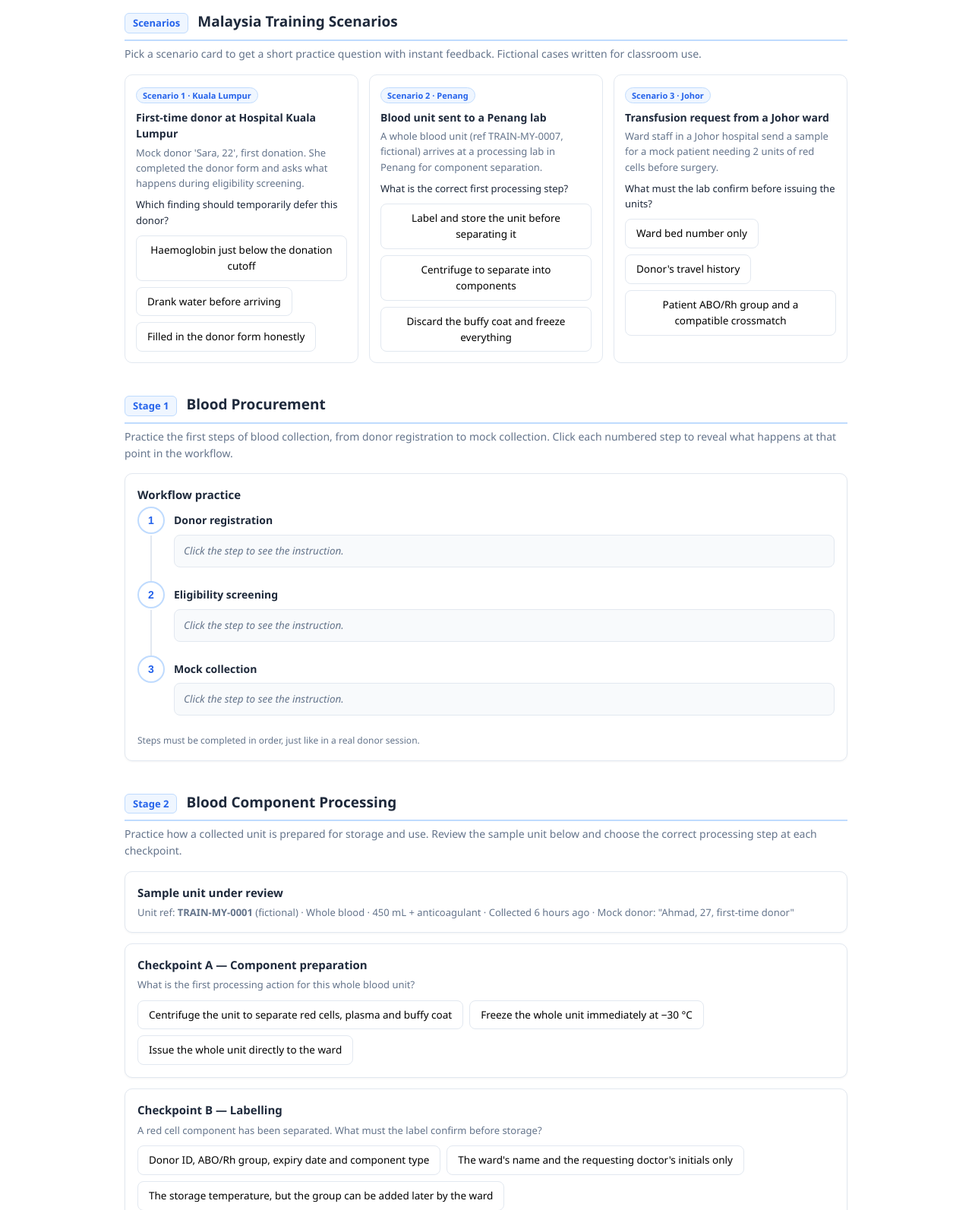
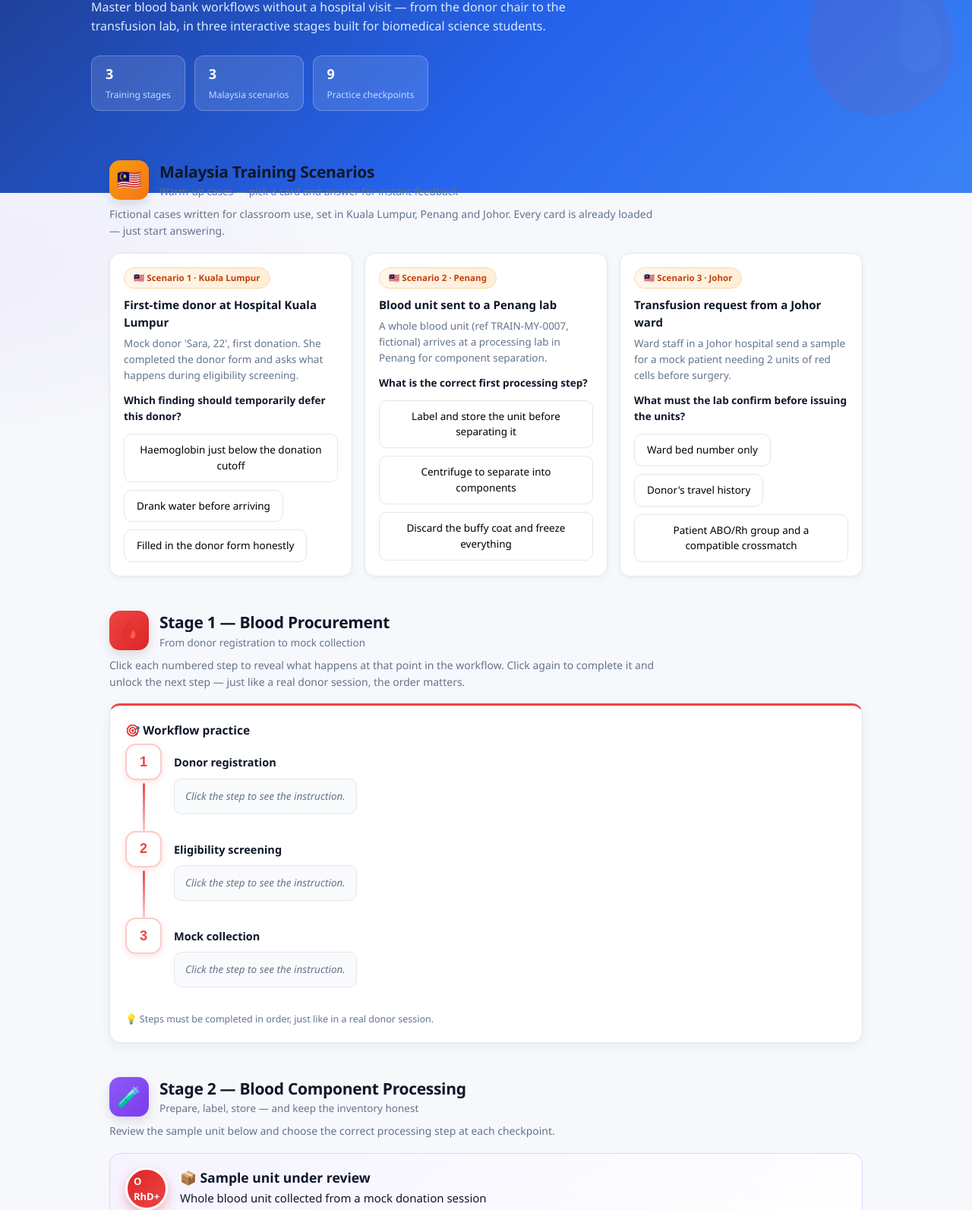
Before and after one commit to chuanloo-code/blood-bank-training-framework, a plain HTML site: page index.html in a window 1280 px wide. Shown: the part 159-1752 px from the top of the page at 76% size. Drawn offline with Linux system fonts and the light colour scheme.

Commit message:
Redesign: gradient hero, themed stages, richer cards

```diff
--- a/index.html
+++ b/index.html
@@ -6,98 +6,172 @@
 <title>Blood Bank Training Framework</title>
 <style>
   :root{
-    --blue:#2563eb; --blue-soft:#eff6ff; --blue-mid:#bfdbfe;
-    --ink:#1e293b; --muted:#64748b; --line:#e2e8f0;
-    --green:#16a34a; --green-bg:#f0fdf4; --red:#dc2626; --red-bg:#fef2f2;
-    --amber-bg:#fffbeb; --amber:#b45309;
+    --blue:#2563eb; --blue-deep:#1e40af; --blue-soft:#eff6ff; --blue-mid:#bfdbfe;
+    --ink:#0f172a; --muted:#64748b; --line:#e2e8f0;
+    --green:#059669; --green-bg:#ecfdf5; --red:#dc2626; --red-bg:#fef2f2;
+    --amber:#d97706; --amber-bg:#fffbeb;
+    --s1:#ef4444; --s1-bg:#fef2f2;      /* procurement — red */
+    --s2:#8b5cf6; --s2-bg:#f5f3ff;      /* processing — violet */
+    --s3:#0ea5e9; --s3-bg:#f0f9ff;      /* transfusion — sky */
+    --radius:14px;
   }
   *{box-sizing:border-box; margin:0; padding:0;}
+  html{scroll-behavior:smooth;}
   body{
-    font-family:"Segoe UI", Arial, sans-serif; background:#ffffff; color:var(--ink);
+    font-family:"Segoe UI", Arial, sans-serif; color:var(--ink);
     line-height:1.55; font-size:15px;
+    background:
+      radial-gradient(1200px 500px at 85% -100px, rgba(37,99,235,.10), transparent 60%),
+      radial-gradient(900px 400px at -100px 500px, rgba(139,92,246,.08), transparent 60%),
+      #f6f8fc;
   }
+  /* ===== Hero ===== */
   header{
-    background:var(--blue); color:#fff; padding:26px 24px;
+    position:relative; overflow:hidden;
+    background:linear-gradient(135deg, #1e3a8a 0%, #2563eb 55%, #3b82f6 100%);
+    color:#fff; padding:56px 24px 108px;
   }
-  header .wrap{max-width:1000px; margin:0 auto;}
-  header h1{font-size:24px; font-weight:600;}
-  header p{color:#dbeafe; margin-top:4px; font-size:14px;}
-  .badge{display:inline-block; background:rgba(255,255,255,.15); border:1px solid rgba(255,255,255,.35);
-    padding:2px 10px; border-radius:999px; font-size:12px; margin-top:10px;}
-  main{max-width:1000px; margin:0 auto; padding:24px;}
-  section{margin-bottom:40px;}
-  .stage-head{display:flex; align-items:baseline; gap:12px; border-bottom:2px solid var(--blue-mid); padding-bottom:8px; margin-bottom:6px;}
-  .stage-num{background:var(--blue-soft); color:var(--blue); border:1px solid var(--blue-mid);
-    font-weight:700; padding:2px 10px; border-radius:6px; font-size:13px; white-space:nowrap;}
-  h2{font-size:19px; font-weight:600;}
-  .purpose{color:var(--muted); font-size:14px; margin-bottom:16px;}
+  header::after{
+    content:"🩸"; position:absolute; right:-30px; top:-40px; font-size:260px;
+    opacity:.08; transform:rotate(-12deg);
+  }
+  header .wrap{max-width:1040px; margin:0 auto; position:relative; z-index:1;}
+  .kicker{
+    display:inline-flex; align-items:center; gap:8px;
+    background:rgba(255,255,255,.14); border:1px solid rgba(255,255,255,.3);
+    padding:5px 14px; border-radius:999px; font-size:12.5px; font-weight:600; letter-spacing:.4px;
+    text-transform:uppercase; margin-bottom:16px; backdrop-filter:blur(4px);
+  }
+  header h1{font-size:34px; font-weight:700; letter-spacing:-.5px; line-height:1.2;}
+  header h1 .accent{color:#93c5fd;}
+  header p.lede{color:#dbeafe; margin-top:12px; font-size:16px; max-width:640px;}
+  .hero-stats{display:flex; gap:12px; margin-top:26px; flex-wrap:wrap;}
+  .stat{
+    background:rgba(255,255,255,.12); border:1px solid rgba(255,255,255,.25);
+    border-radius:12px; padding:10px 18px; backdrop-filter:blur(4px);
+  }
+  .stat b{display:block; font-size:18px;}
+  .stat span{font-size:12px; color:#bfdbfe;}
+  /* ===== Layout ===== */
+  main{max-width:1040px; margin:-44px auto 0; padding:0 24px 40px; position:relative; z-index:2;}
+  section{margin-bottom:44px;}
+  .stage-head{display:flex; align-items:center; gap:14px; margin-bottom:6px;}
+  .stage-icon{
+    width:52px; height:52px; border-radius:14px; display:flex; align-items:center; justify-content:center;
+    font-size:26px; flex-shrink:0; box-shadow:0 6px 14px rgba(15,23,42,.12);
+  }
+  .icon-scenarios{background:linear-gradient(135deg,#f59e0b,#f97316);}
+  .icon-s1{background:linear-gradient(135deg,#ef4444,#dc2626);}
+  .icon-s2{background:linear-gradient(135deg,#8b5cf6,#7c3aed);}
+  .icon-s3{background:linear-gradient(135deg,#0ea5e9,#0284c7);}
+  h2{font-size:21px; font-weight:700; letter-spacing:-.3px;}
+  .stage-sub{color:var(--muted); font-size:13.5px;}
+  .purpose{color:var(--muted); font-size:14px; margin:8px 0 18px; max-width:720px;}
   .card{
-    background:#fff; border:1px solid var(--line); border-radius:10px; padding:16px;
-    box-shadow:0 1px 3px rgba(15,23,42,.05); margin-bottom:14px;
+    background:#fff; border:1px solid var(--line); border-radius:var(--radius); padding:20px;
+    box-shadow:0 4px 16px rgba(15,23,42,.06); margin-bottom:16px;
   }
-  .card h3{font-size:15px; font-weight:600; margin-bottom:4px;}
-  .card .sub{color:var(--muted); font-size:13px;}
-  /* scenario cards */
-  .scenarios{display:grid; grid-template-columns:repeat(auto-fit,minmax(280px,1fr)); gap:14px; margin-bottom:18px;}
+  .card h3{font-size:15.5px; font-weight:700; margin-bottom:6px; display:flex; align-items:center; gap:8px;}
+  .card .sub{color:var(--muted); font-size:13.5px;}
+  /* section accent bars */
+  #scenarios-section .card, .scenario{border-top:3px solid #f59e0b;}
+  #stage1 .card{border-top:3px solid var(--s1);}
+  #stage2 .card{border-top:3px solid var(--s2);}
+  #stage3 .card{border-top:3px solid var(--s3);}
+  /* ===== Scenario cards ===== */
+  .scenarios{display:grid; grid-template-columns:repeat(auto-fit,minmax(290px,1fr)); gap:16px; margin-bottom:8px;}
   .scenario{
-    border:1px solid var(--line); border-radius:10px; padding:14px; cursor:pointer;
-    background:#fff; text-align:left; font:inherit; transition:border-color .15s, box-shadow .15s;
-    display:block; width:100%;
+    border:1px solid var(--line); border-radius:var(--radius); padding:18px; cursor:default;
+    background:#fff; text-align:left; font:inherit; display:block; width:100%;
+    transition:transform .15s, box-shadow .15s; box-shadow:0 2px 8px rgba(15,23,42,.05);
   }
-  .scenario:hover{border-color:var(--blue); box-shadow:0 2px 6px rgba(37,99,235,.12);}
-  .scenario.selected{border-color:var(--blue); background:var(--blue-soft);}
-  .scenario .tag{display:inline-block; background:var(--blue-soft); color:var(--blue); font-size:11px;
-    font-weight:600; padding:1px 8px; border-radius:999px; border:1px solid var(--blue-mid); margin-bottom:8px;}
-  .scenario h4{font-size:14px; margin-bottom:4px;}
-  .scenario p{font-size:13px; color:var(--muted);}
-  .scenario .q{margin-top:8px; font-size:13px; color:var(--ink); font-weight:500;}
-  /* steps */
-  .steps{display:flex; flex-direction:column; gap:0;}
-  .step-row{display:flex; gap:12px; position:relative; padding-bottom:18px;}
+  .scenario:hover{transform:translateY(-3px); box-shadow:0 10px 24px rgba(15,23,42,.12);}
+  .scenario .tag{
+    display:inline-flex; align-items:center; gap:6px;
+    background:linear-gradient(135deg,#fff7ed,#ffedd5); color:#c2410c; font-size:11.5px;
+    font-weight:700; padding:4px 12px; border-radius:999px; border:1px solid #fed7aa; margin-bottom:10px;
+  }
+  .scenario h4{font-size:15px; margin-bottom:6px; font-weight:700;}
+  .scenario p{font-size:13.5px; color:var(--muted);}
+  .scenario .q{margin-top:12px; font-size:13.5px; color:var(--ink); font-weight:600;}
+  /* ===== Choices & feedback ===== */
+  .choices{display:flex; flex-wrap:wrap; gap:10px; margin-top:12px;}
+  .choice{
+    border:1.5px solid var(--line); background:#fff; border-radius:10px; padding:10px 16px;
+    cursor:pointer; font:inherit; font-size:13.5px; transition:all .15s;
+  }
+  .choice:hover:not(:disabled){border-color:var(--blue); background:var(--blue-soft); transform:translateY(-1px);}
+  .choice:disabled{cursor:default; opacity:.72;}
+  .choice.correct{background:var(--green-bg); border-color:var(--green); color:var(--green); font-weight:700; opacity:1;}
+  .choice.wrong{background:var(--red-bg); border-color:var(--red); color:var(--red); opacity:1;}
+  .feedback{margin-top:12px; border-radius:10px; padding:12px 14px; font-size:13.5px; display:none; line-height:1.5;}
+  .feedback.show{display:flex; gap:8px; align-items:flex-start;}
+  .feedback::before{font-size:16px;}
+  .feedback.ok{background:var(--green-bg); border:1px solid #a7f3d0; color:#065f46;}
+  .feedback.ok::before{content:"✅";}
+  .feedback.no{background:var(--red-bg); border:1px solid #fecaca; color:#7f1d1d;}
+  .feedback.no::before{content:"❌";}
+  /* ===== Stage 1 timeline ===== */
+  .step-row{display:flex; gap:16px; position:relative; padding-bottom:22px;}
   .step-row:not(:last-child)::before{
-    content:""; position:absolute; left:17px; top:38px; bottom:0; width:2px; background:var(--line);
+    content:""; position:absolute; left:23px; top:52px; bottom:0; width:3px; border-radius:2px;
+    background:linear-gradient(var(--s1), #fecaca);
   }
   .step-btn{
-    flex-shrink:0; width:36px; height:36px; border-radius:50%; border:2px solid var(--blue-mid);
-    background:#fff; color:var(--blue); font-weight:700; cursor:pointer; font-size:14px;
-    transition:background .15s, color .15s;
+    flex-shrink:0; width:48px; height:48px; border-radius:14px; border:2px solid #fecaca;
+    background:#fff; color:var(--s1); font-weight:800; cursor:pointer; font-size:18px;
+    transition:all .15s; box-shadow:0 3px 8px rgba(239,68,68,.15);
   }
-  .step-btn:hover{background:var(--blue-soft);}
-  .step-btn.active{background:var(--blue); border-color:var(--blue); color:#fff;}
+  .step-btn:hover{background:var(--s1-bg); transform:scale(1.06);}
+  .step-btn.active{background:var(--s1); border-color:var(--s1); color:#fff;}
   .step-btn.done{background:var(--green-bg); border-color:var(--green); color:var(--green);}
-  .step-body{flex:1;}
-  .step-title{font-weight:600; font-size:14px; padding-top:7px;}
+  .step-title{font-weight:700; font-size:14.5px; padding-top:13px;}
   .step-result{
-    margin-top:8px; background:var(--blue-soft); border:1px solid var(--blue-mid);
-    border-radius:8px; padding:10px 12px; font-size:13.5px;
+    margin-top:10px; background:var(--s1-bg); border:1px solid #fecaca;
+    border-radius:10px; padding:12px 14px; font-size:13.5px; max-width:720px;
   }
   .step-result.locked{color:var(--muted); font-style:italic; background:#f8fafc; border-color:var(--line);}
-  /* choices */
-  .choices{display:flex; flex-wrap:wrap; gap:8px; margin-top:10px;}
-  .choice{
-    border:1px solid var(--line); background:#fff; border-radius:8px; padding:8px 14px;
-    cursor:pointer; font:inherit; font-size:13.5px; transition:border-color .15s, background .15s;
+  /* ===== Sample unit panel (Stage 2) ===== */
+  .unit-panel{
+    background:linear-gradient(135deg, var(--s2-bg), #fff); border:1px solid #ddd6fe;
+    border-radius:var(--radius); padding:18px 20px; margin-bottom:16px;
+    display:flex; gap:16px; align-items:flex-start;
   }
-  .choice:hover:not(:disabled){border-color:var(--blue); background:var(--blue-soft);}
-  .choice:disabled{cursor:default; opacity:.75;}
-  .choice.correct{background:var(--green-bg); border-color:var(--green); color:var(--green); font-weight:600; opacity:1;}
-  .choice.wrong{background:var(--red-bg); border-color:var(--red); color:var(--red); opacity:1;}
-  .feedback{margin-top:10px; border-radius:8px; padding:10px 12px; font-size:13.5px; display:none;}
-  .feedback.show{display:block;}
-  .feedback.ok{background:var(--green-bg); border:1px solid #bbf7d0; color:var(--green); font-weight:600;}
-  .feedback.no{background:var(--red-bg); border:1px solid #fecaca; color:var(--red); font-weight:600;}
-  .feedback.info{background:var(--amber-bg); border:1px solid #fde68a; color:var(--amber);}
-  footer{max-width:1000px; margin:0 auto; padding:0 24px 30px; color:var(--muted); font-size:12px;}
-  .note{font-size:12px; color:var(--muted); margin-top:6px;}
+  .unit-badge{
+    width:56px; height:56px; border-radius:50%; background:linear-gradient(135deg,#dc2626,#ef4444);
+    color:#fff; display:flex; align-items:center; justify-content:center; font-weight:800;
+    font-size:13px; flex-shrink:0; box-shadow:0 6px 14px rgba(220,38,38,.3); border:3px solid #fff;
+  }
+  .unit-meta{display:flex; flex-wrap:wrap; gap:8px; margin-top:10px;}
+  .chip{
+    background:#fff; border:1px solid var(--line); border-radius:999px; padding:4px 12px;
+    font-size:12px; color:var(--muted); font-weight:600;
+  }
+  .chip b{color:var(--ink);}
+  .note{font-size:12.5px; color:var(--muted); margin-top:10px;}
+  .divider{height:1px; background:linear-gradient(90deg, transparent, var(--line), transparent); margin:16px 0;}
+  footer{
+    max-width:1040px; margin:0 auto; padding:0 24px 40px; color:var(--muted); font-size:12.5px;
+    text-align:center;
+  }
+  footer .foot-card{
+    background:#fff; border:1px solid var(--line); border-radius:12px; padding:14px 20px;
+    box-shadow:0 2px 8px rgba(15,23,42,.05);
+  }
 </style>
 </head>
 <body>
 
 <header>
   <div class="wrap">
-    <h1>Blood Bank Training Framework</h1>
-    <p>Simulated blood bank workflows for biomedical science students — procurement, processing, and transfusion testing.</p>
-    <span class="badge">Training simulation only — all data is fictional sample data</span>
+    <span class="kicker">🩸 Simulation · No real patient data</span>
+    <h1>Blood Bank <span class="accent">Training Framework</span></h1>
+    <p class="lede">Master blood bank workflows without a hospital visit — from the donor chair to the transfusion lab, in three interactive stages built for biomedical science students.</p>
+    <div class="hero-stats">
+      <div class="stat"><b>3</b><span>Training stages</span></div>
+      <div class="stat"><b>3</b><span>Malaysia scenarios</span></div>
+      <div class="stat"><b>9</b><span>Practice checkpoints</span></div>
+    </div>
   </div>
 </header>
 
@@ -106,23 +180,29 @@
   <!-- ======== SCENARIO CARDS ======== -->
   <section id="scenarios-section">
     <div class="stage-head">
-      <span class="stage-num">Scenarios</span>
-      <h2>Malaysia Training Scenarios</h2>
+      <div class="stage-icon icon-scenarios">🇲🇾</div>
+      <div>
+        <h2>Malaysia Training Scenarios</h2>
+        <div class="stage-sub">Warm-up cases — pick a card and answer for instant feedback</div>
+      </div>
     </div>
-    <p class="purpose">Pick a scenario card to get a short practice question with instant feedback. Fictional cases written for classroom use.</p>
+    <p class="purpose">Fictional cases written for classroom use, set in Kuala Lumpur, Penang and Johor. Every card is already loaded — just start answering.</p>
     <div class="scenarios" id="scenarioList"></div>
   </section>
 
   <!-- ======== STAGE 1 ======== -->
   <section id="stage1">
     <div class="stage-head">
-      <span class="stage-num">Stage 1</span>
-      <h2>Blood Procurement</h2>
+      <div class="stage-icon icon-s1">🩸</div>
+      <div>
+        <h2>Stage 1 — Blood Procurement</h2>
+        <div class="stage-sub">From donor registration to mock collection</div>
+      </div>
     </div>
-    <p class="purpose">Practice the first steps of blood collection, from donor registration to mock collection. Click each numbered step to reveal what happens at that point in the workflow.</p>
+    <p class="purpose">Click each numbered step to reveal what happens at that point in the workflow. Click again to complete it and unlock the next step — just like a real donor session, the order matters.</p>
 
     <div class="card">
-      <h3>Workflow practice</h3>
+      <h3>🎯 Workflow practice</h3>
       <div class="steps" id="steps1">
         <div class="step-row">
           <button class="step-btn" data-step="0">1</button>
@@ -146,25 +226,37 @@
           </div>
         </div>
       </div>
-      <p class="note">Steps must be completed in order, just like in a real donor session.</p>
+      <p class="note">💡 Steps must be completed in order, just like in a real donor session.</p>
     </div>
   </section>
 
   <!-- ======== STAGE 2 ======== -->
   <section id="stage2">
     <div class="stage-head">
-      <span class="stage-num">Stage 2</span>
-      <h2>Blood Component Processing</h2>
+      <div class="stage-icon icon-s2">🧪</div>
+      <div>
+        <h2>Stage 2 — Blood Component Processing</h2>
+        <div class="stage-sub">Prepare, label, store — and keep the inventory honest</div>
+      </div>
     </div>
-    <p class="purpose">Practice how a collected unit is prepared for storage and use. Review the sample unit below and choose the correct processing step at each checkpoint.</p>
+    <p class="purpose">Review the sample unit below and choose the correct processing step at each checkpoint.</p>
 
-    <div class="card">
-      <h3>Sample unit under review</h3>
-      <p class="sub">Unit ref: <strong>TRAIN-MY-0001</strong> (fictional) · Whole blood · 450 mL + anticoagulant · Collected 6 hours ago · Mock donor: "Ahmad, 27, first-time donor"</p>
+    <div class="unit-panel">
+      <div class="unit-badge">O<br>RhD+</div>
+      <div>
+        <h3 style="margin-bottom:2px;">📦 Sample unit under review</h3>
+        <div class="sub">Whole blood unit collected from a mock donation session</div>
+        <div class="unit-meta">
+          <span class="chip">Ref: <b>TRAIN-MY-0001</b> (fictional)</span>
+          <span class="chip">Volume: <b>450 mL + anticoagulant</b></span>
+          <span class="chip">Age: <b>collected 6 hours ago</b></span>
+          <span class="chip">Mock donor: <b>Ahmad, 27, first-time donor</b></span>
+        </div>
+      </div>
     </div>
 
     <div class="card">
-      <h3>Checkpoint A — Component preparation</h3>
+      <h3>⚙️ Checkpoint A — Component preparation</h3>
       <p class="sub">What is the first processing action for this whole blood unit?</p>
       <div class="choices" data-quiz="A">
         <button class="choice" data-ok="0">Centrifuge the unit to separate red cells, plasma and buffy coat</button>
@@ -175,7 +267,7 @@
     </div>
 
     <div class="card">
-      <h3>Checkpoint B — Labelling</h3>
+      <h3>🏷️ Checkpoint B — Labelling</h3>
       <p class="sub">A red cell component has been separated. What must the label confirm before storage?</p>
       <div class="choices" data-quiz="B">
         <button class="choice" data-ok="1">Donor ID, ABO/Rh group, expiry date and component type</button>
@@ -186,7 +278,7 @@
     </div>
 
     <div class="card">
-      <h3>Checkpoint C — Storage &amp; inventory notes</h3>
+      <h3>❄️ Checkpoint C — Storage &amp; inventory notes</h3>
       <p class="sub">Where should red cells and fresh plasma from this unit be stored, and what must the inventory record show?</p>
       <div class="choices" data-quiz="C">
         <button class="choice" data-ok="2">Red cells at 2–6 °C, plasma frozen; inventory logs unit ID, group and expiry</button>
@@ -200,13 +292,16 @@
   <!-- ======== STAGE 3 ======== -->
   <section id="stage3">
     <div class="stage-head">
-      <span class="stage-num">Stage 3</span>
-      <h2>Clinical Transfusion Laboratory</h2>
+      <div class="stage-icon icon-s3">🔬</div>
+      <div>
+        <h2>Stage 3 — Clinical Transfusion Laboratory</h2>
+        <div class="stage-sub">The final safety net before blood reaches the patient</div>
+      </div>
     </div>
     <p class="purpose">Practice the lab checks done before a transfusion. Match the specimen below to the correct testing and component choice.</p>
 
     <div class="card">
-      <h3>Specimen reception &amp; verification</h3>
+      <h3>📥 Specimen reception &amp; verification</h3>
       <p class="sub">Request received (fictional): Ward 4B, mock patient "Raj, 54" · Sample tube labelled "Raj, Ward 4B, bed 12" · Request: 2 units red cells.</p>
       <div class="choices" data-quiz="D">
         <button class="choice" data-ok="0">Check sample label against the request form, then verify patient details and sample integrity</button>
@@ -217,7 +312,7 @@
     </div>
 
     <div class="card">
-      <h3>Compatibility testing</h3>
+      <h3>🧫 Compatibility testing</h3>
       <p class="sub">Verification passed. The patient's mock group is A RhD-positive. Which test confirms compatibility before issue?</p>
       <div class="choices" data-quiz="E">
         <button class="choice" data-ok="1">ABO/Rh confirm and antibody screen on the patient, then crossmatch patient serum against donor red cells</button>
@@ -228,7 +323,7 @@
     </div>
 
     <div class="card">
-      <h3>Component selection</h3>
+      <h3>✅ Component selection</h3>
       <p class="sub">Crossmatch is compatible. Which component set should be selected and issued for this A RhD-positive patient?</p>
       <div class="choices" data-quiz="F">
         <button class="choice" data-ok="0">2 units of A RhD-positive red cells, with the final ID check at the bedside</button>
@@ -242,14 +337,17 @@
 </main>
 
 <footer>
-  Blood Bank Training Framework — educational simulation. All names, hospitals, unit references and results are fictional sample data for practice only.
+  <div class="foot-card">
+    🩸 <strong>Blood Bank Training Framework</strong> — educational simulation for biomedical science students.<br>
+    All names, hospitals, unit references and results are fictional sample data for practice only.
+  </div>
 </footer>
 
 <script>
 /* ---------- Feature 2: Scenario cards (always visible on open) ---------- */
 const scenarios = [
   {
-    tag: "Scenario 1 · Kuala Lumpur",
+    tag: "🇲🇾 Scenario 1 · Kuala Lumpur",
     title: "First-time donor at Hospital Kuala Lumpur",
     desc: "Mock donor 'Sara, 22', first donation. She completed the donor form and asks what happens during eligibility screening.",
     q: "Which finding should temporarily defer this donor?",
@@ -258,7 +356,7 @@ const scenarios = [
     why: "A haemoglobin below the cutoff means the donor is deferred temporarily and advised to rebook — a standard eligibility outcome."
   },
   {
-    tag: "Scenario 2 · Penang",
+    tag: "🇲🇾 Scenario 2 · Penang",
     title: "Blood unit sent to a Penang lab",
     desc: "A whole blood unit (ref TRAIN-MY-0007, fictional) arrives at a processing lab in Penang for component separation.",
     q: "What is the correct first processing step?",
@@ -267,7 +365,7 @@ const scenarios = [
     why: "Whole blood is centrifuged first to separate red cells, plasma and buffy coat; labelling follows component separation."
   },
   {
-    tag: "Scenario 3 · Johor",
+    tag: "🇲🇾 Scenario 3 · Johor",
     title: "Transfusion request from a Johor ward",
     desc: "Ward staff in a Johor hospital send a sample for a mock patient needing 2 units of red cells before surgery.",
     q: "What must the lab confirm before issuing the units?",
@@ -297,7 +395,7 @@ scenarios.forEach((s, i) => {
 function showFeedback(id, ok, text) {
   const fb = document.getElementById(id);
   fb.className = "feedback show " + (ok ? "ok" : "no");
-  fb.textContent = (ok ? "✔ Correct — " : "✘ Not quite — ") + text;
+  fb.textContent = (ok ? "Correct — " : "Not quite — ") + text;
 }
 
 document.addEventListener("click", (e) => {
@@ -311,8 +409,7 @@ document.addEventListener("click", (e) => {
     card.querySelectorAll(".choice").forEach(b => { b.disabled = true; });
     c.classList.add(o === scenarios[i].correct ? "correct" : "wrong");
     if (o !== scenarios[i].correct) {
-      const right = card.querySelectorAll(".choice")[scenarios[i].correct];
-      right.classList.add("correct");
+      card.querySelectorAll(".choice")[scenarios[i].correct].classList.add("correct");
     }
     showFeedback("fb-S" + i, o === scenarios[i].correct,
       o === scenarios[i].correct ? scenarios[i].why
@@ -349,6 +446,7 @@ const stepDetails = [
     done: "Collection complete (simulation). Unit TRAIN-MY-0001 labelled and signed off. The unit is now ready for Stage 2 — component processing."
   }
 ];
+
 // Each step: first click shows the instruction, second click marks it done
 // and unlocks the next step. Steps must be done in order.
 const state = stepDetails.map(() => "locked"); // locked | shown | done
```
